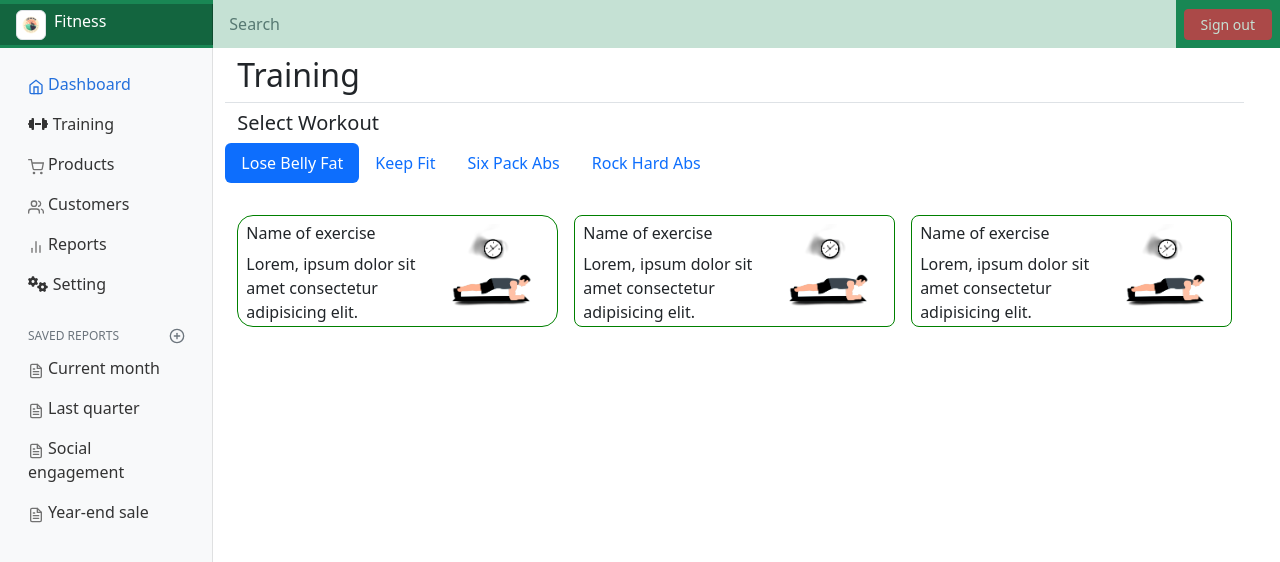
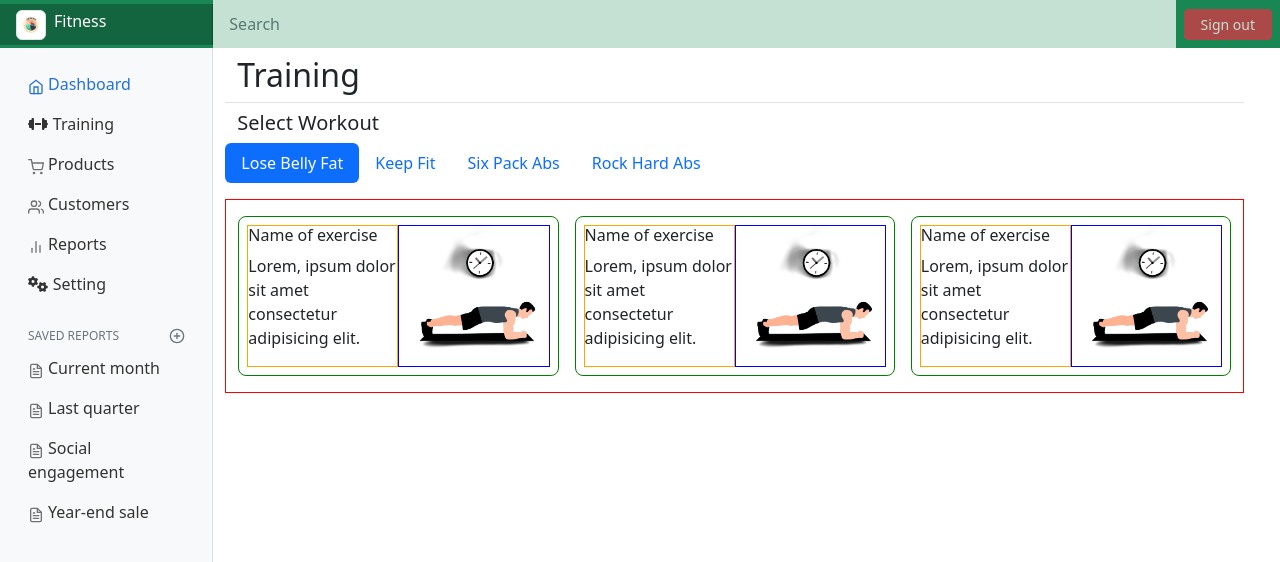
Before and after one commit to josephDev123/Fitness-app, a React (Create React App) app in the folder client/: page /admin/training in a window 1280 px wide. Shown: the top 562 px of the page. Built offline with nearby package versions, Linux system fonts and the light colour scheme.

Commit message:
trying to my losebellyfat component responsive

```diff
--- a/client/src/assets/styles/loseBellyFat.css
+++ b/client/src/assets/styles/loseBellyFat.css
@@ -1,6 +1,7 @@
 .cards-wrapper{
-    max-height: 30%;
+    border: 1px solid red;
     display: flex;
+    justify-content: flex-start;
     flex-wrap: wrap;
     gap: 1rem;
     padding: 1rem;
@@ -10,25 +11,46 @@
 .card-wrapper{
     display: flex;
     justify-content:space-between;
-    max-height: 45%;
-    flex: 1 1 30%;
+    flex-wrap: wrap;
+    flex: 1 0;
     border: 0.1rem green solid;
     padding: 0.5rem;
     border-radius: 0.5rem;
     overflow-y: auto;
-    overflow-x: auto;
 }
 
 .content{
-    width: auto;
-    flex: 1 1;
+    border: 0.1rem orange solid;
+    /* width: auto; */
+    flex: 1 0;
 }
 
-.conteloseBellyFat-header-img-banner{
-    width: auto;
-    flex: 1 1;
+
+.loseBellyFat-header-img-banner{
+    border: 0.1rem blue solid;
+    /* width: auto; */
+    flex: 1 0;
 }
 
 .loseBellyFat-header-img-banner > img{
     object-fit: cover;
+
 }
+
+
+/* @media screen and (max-width:980px) {
+    .card-wrapper{
+        display: flex;
+        flex-direction:column;
+        align-items: center;
+        justify-content: center;
+    }
+
+    .loseBellyFat-header-img-banner {
+       order: 1;
+    }
+    .content{
+        order: 2;
+        text-align: justify;
+    }
+} */
--- a/client/src/components/LoseBellyFat.jsx
+++ b/client/src/components/LoseBellyFat.jsx
@@ -3,48 +3,44 @@ import '../assets/styles/loseBellyFat.css'
 
 
 export default function LoseBellyFat() {
-    const style = {
-        borderRadius:'1rem'
-    }
   return (
     <section className='lose-belly-fat-wrapper'>
         <div className='row'>
 
             <div className='cards-wrapper'>
-                <div className='card-wrapper' style={style}>
+                <div className='card-wrapper'>
                     <div className='content'>
                         <h6>Name of exercise</h6>
                         <p>Lorem, ipsum dolor sit amet consectetur adipisicing elit. </p>
                     </div>
 
                     <div className='loseBellyFat-header-img-banner'>
-                      <img src={process.env.PUBLIC_URL+'/cartoons/plank-6573171_1280.png'} className='img' alt='' loading='lazy' width='100%' height='100%'/>
+                      <img src={process.env.PUBLIC_URL+'/cartoons/plank-6573171_1280.png'} className='img' alt='' width='100%' height='100%'/>
                     </div>
 
                 </div>
 
                 <div className='card-wrapper'>
-                      <div className='content'>
+                    <div className='content'>
                       <h6>Name of exercise</h6>
-                        <p>Lorem, ipsum dolor sit amet consectetur adipisicing elit.</p>
+                      <p>Lorem, ipsum dolor sit amet consectetur adipisicing elit.</p>
                     </div>
 
                     <div className='loseBellyFat-header-img-banner'>
-                      <img src={process.env.PUBLIC_URL+'/cartoons/plank-6573171_1280.png'} className='img' alt='' loading='lazy' width='100%' height='100%'/>
+                      <img src={process.env.PUBLIC_URL+'/cartoons/plank-6573171_1280.png'} className='img' alt='' width='100%' height='100%'/>
                     </div>
 
                 </div>
 
                 <div className='card-wrapper'>
-                      <div className='content'>
-                      <h6>Name of exercise</h6>
+                    <div className='content'>
+                        <h6>Name of exercise</h6>
                         <p>Lorem, ipsum dolor sit amet consectetur adipisicing elit. </p>
                     </div>
 
                     <div className='loseBellyFat-header-img-banner'>
-                      <img src={process.env.PUBLIC_URL+'/cartoons/plank-6573171_1280.png'} className='img' alt='' loading='lazy' width='100%' height='100%'/>
+                      <img src={process.env.PUBLIC_URL+'/cartoons/plank-6573171_1280.png'} className='img' alt='' width='100%' height='100%'/>
                     </div>
-
                 </div>
             </div>
 
```
